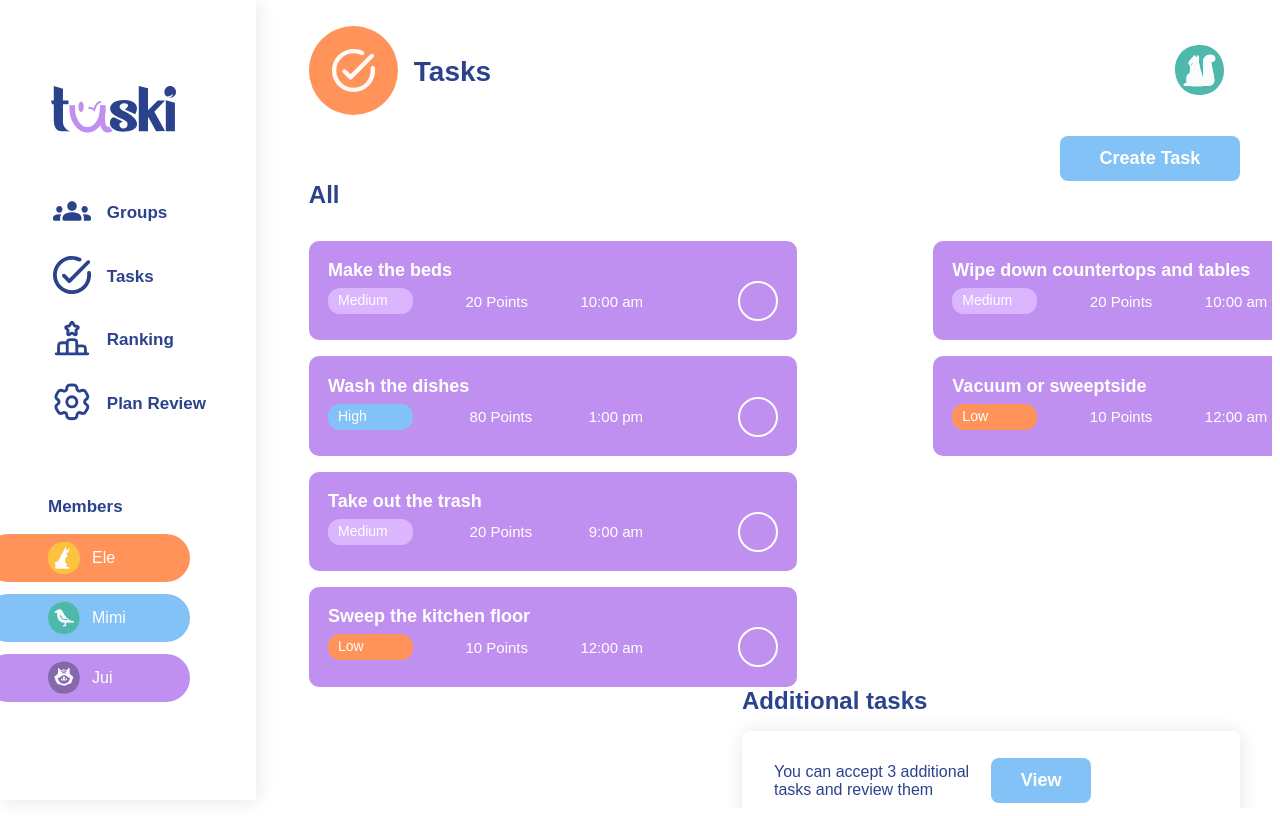
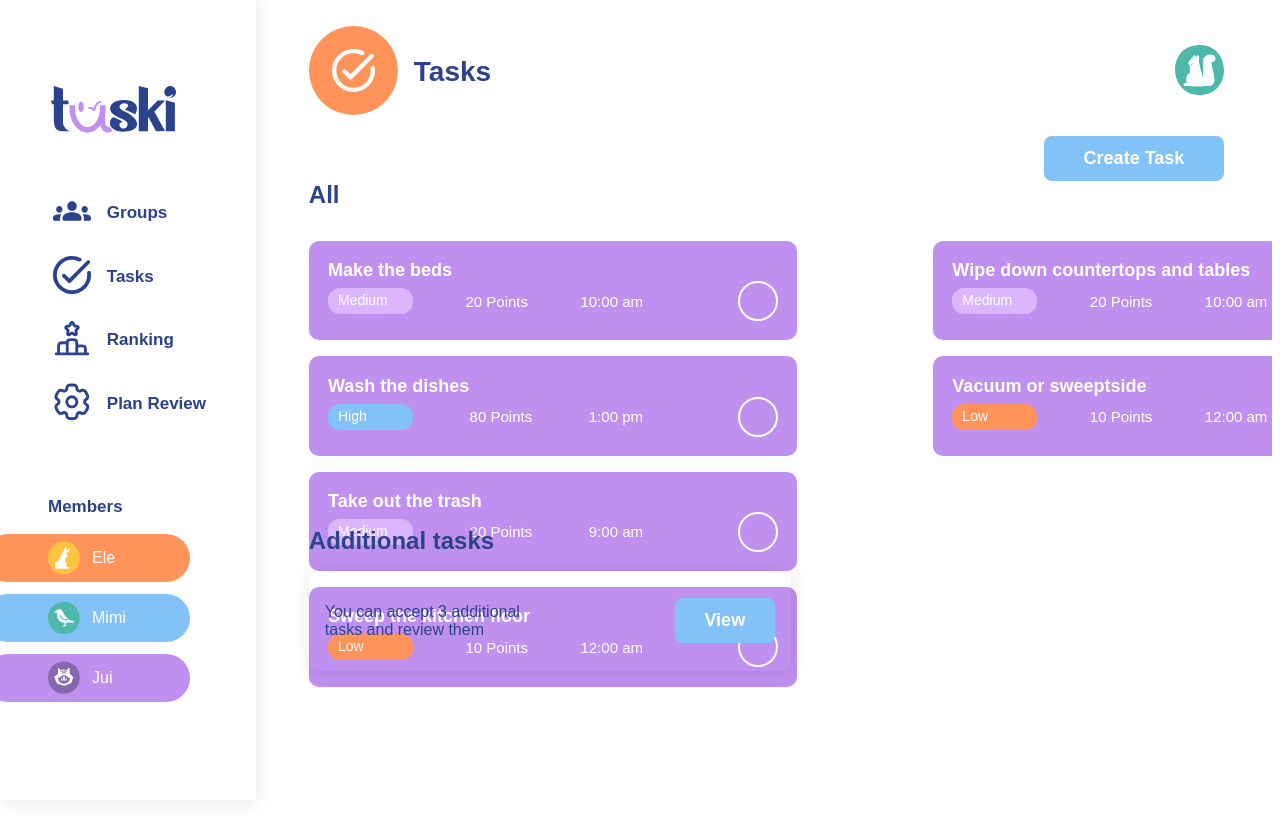
Before and after one commit to NikSala10/TaskiProject, a React (Vite) app: page /tasks in a window 1280 px wide. Built offline with nearby package versions, Linux system fonts and the light colour scheme.

Commit message:
style(components/taskList): add styles for TaskList component

```diff
--- a/src/pages/Tasks/Tasks.css
+++ b/src/pages/Tasks/Tasks.css
@@ -1,7 +1,7 @@
-.btn-create-task, .add{
+.btn-create-task{
     display: flex;
     justify-content: flex-end;
-    padding: 0rem 2rem;
+    padding: 0rem 3rem;
 }
 
 .tit{
@@ -13,12 +13,11 @@
 }
 .tetxt{
     display: flex;
-    gap: 22px;
+    justify-content: space-between;
     align-items: center;
     box-shadow: 1px 1px 20px 0px rgba(0, 0, 0, 0.1);
     width: 450px;
     padding: 1rem;
-    padding-left: 2rem;
     border-radius: 8px;
 }
 .tetxt p {
@@ -36,6 +35,7 @@
     display: flex;
     flex-direction: column;
     gap: 1rem;
+    margin-top: -10rem;
 }
 
 .task-item {
```
